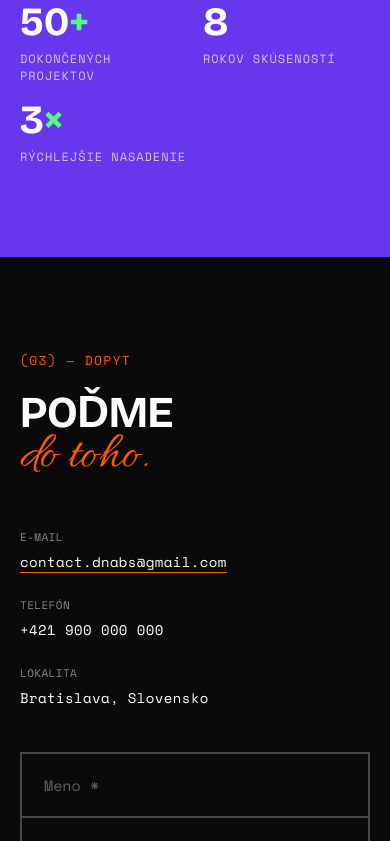
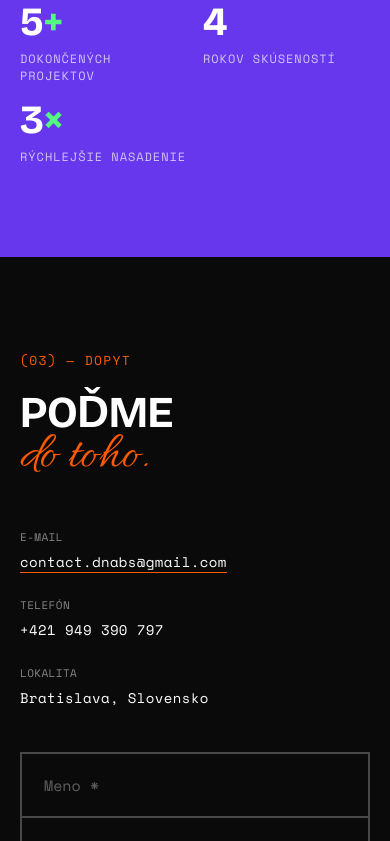
Before and after one commit to habanekdavid-arch/DNABS-, a Next.js app: page / in a window 390 px wide. Shown: the part 3007-3848 px from the top of the page. Built offline with nearby package versions, Linux system fonts and the light colour scheme.

Commit message:
Update stats and phone number
Co-Authored-By: Claude Sonnet 5 <noreply@anthropic.com>

```diff
--- a/src/components/About.tsx
+++ b/src/components/About.tsx
@@ -8,8 +8,8 @@ import styles from "./About.module.css";
 import logo from "../assets/dnabs-logo.png";
 
 const STAT_ITEMS: { value: ReactNode; labelKey: DictKey }[] = [
-  { value: <>50<span className={styles.plus}>+</span></>, labelKey: "stat1" },
-  { value: <>8</>, labelKey: "stat2" },
+  { value: <>5<span className={styles.plus}>+</span></>, labelKey: "stat1" },
+  { value: <>4</>, labelKey: "stat2" },
   { value: <>3<span className={styles.plus}>×</span></>, labelKey: "stat3" },
 ];
 
--- a/src/components/Contact.tsx
+++ b/src/components/Contact.tsx
@@ -47,7 +47,7 @@ export default function Contact() {
             <div className={styles.infoLabel}>{t("contact_label_email")}</div>
             <a href="mailto:contact.dnabs@gmail.com" className={styles.emailLink}>contact.dnabs@gmail.com</a>
             <div className={styles.infoLabel}>{t("contact_label_phone")}</div>
-            <div>+421 900 000 000</div>
+            <div>+421 949 390 797</div>
             <div className={styles.infoLabel}>{t("contact_label_location")}</div>
             <div>Bratislava, Slovensko</div>
           </div>
```
